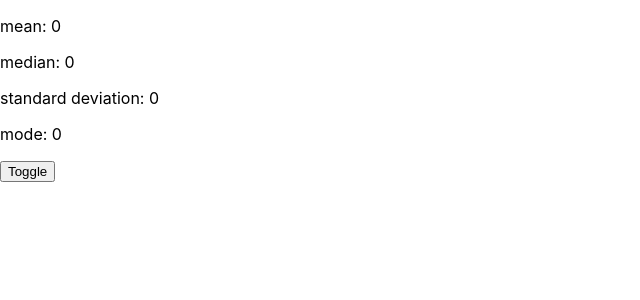
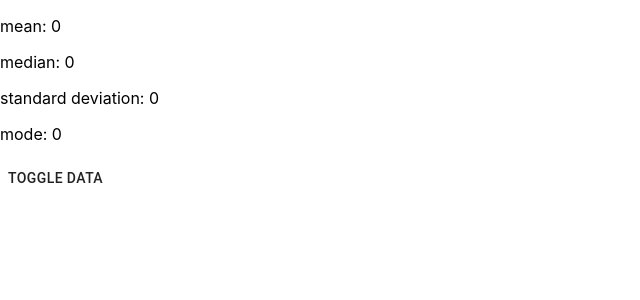
Before and after one commit to gyrevik/tandem, a React (Create React App) app: page / in a window 1280 px wide. Shown: the top 300 px of the page, without its empty margins (0-640 px from the left). Built offline with nearby package versions, Linux system fonts and the light colour scheme; no server answers.

Commit message:
brought in material ui

```diff
--- a/package.json
+++ b/package.json
@@ -3,6 +3,7 @@
   "version": "0.1.0",
   "private": true,
   "dependencies": {
+    "@material-ui/core": "^4.11.0",
     "@testing-library/jest-dom": "^4.2.4",
     "@testing-library/react": "^9.5.0",
     "@testing-library/user-event": "^7.2.1",
--- a/src/components/Toggle.tsx
+++ b/src/components/Toggle.tsx
@@ -1,9 +1,10 @@
 import * as React from 'react';
+import { Button } from '@material-ui/core';
 
 interface ToggleProps {
     ClickHandler: (event: React.MouseEvent<HTMLButtonElement>) => void
 }
 
 export function Toggle(Props: ToggleProps) {
-    return <button onClick={Props.ClickHandler}>Toggle</button>
+    return <Button onClick={Props.ClickHandler}>Toggle Data</Button>
 }
```
Also changed, not shown: 1 other file (tests, documents, lock files or other folders).
